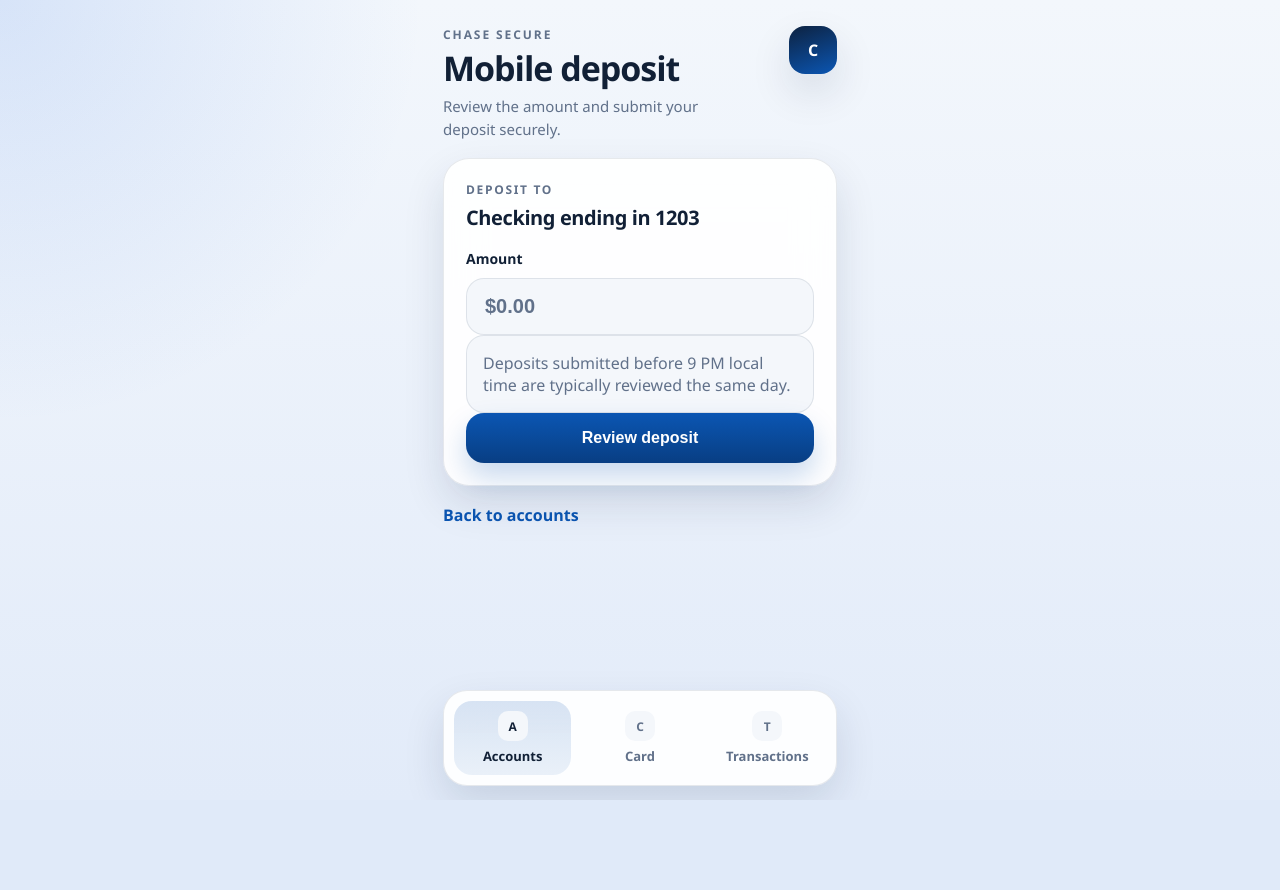
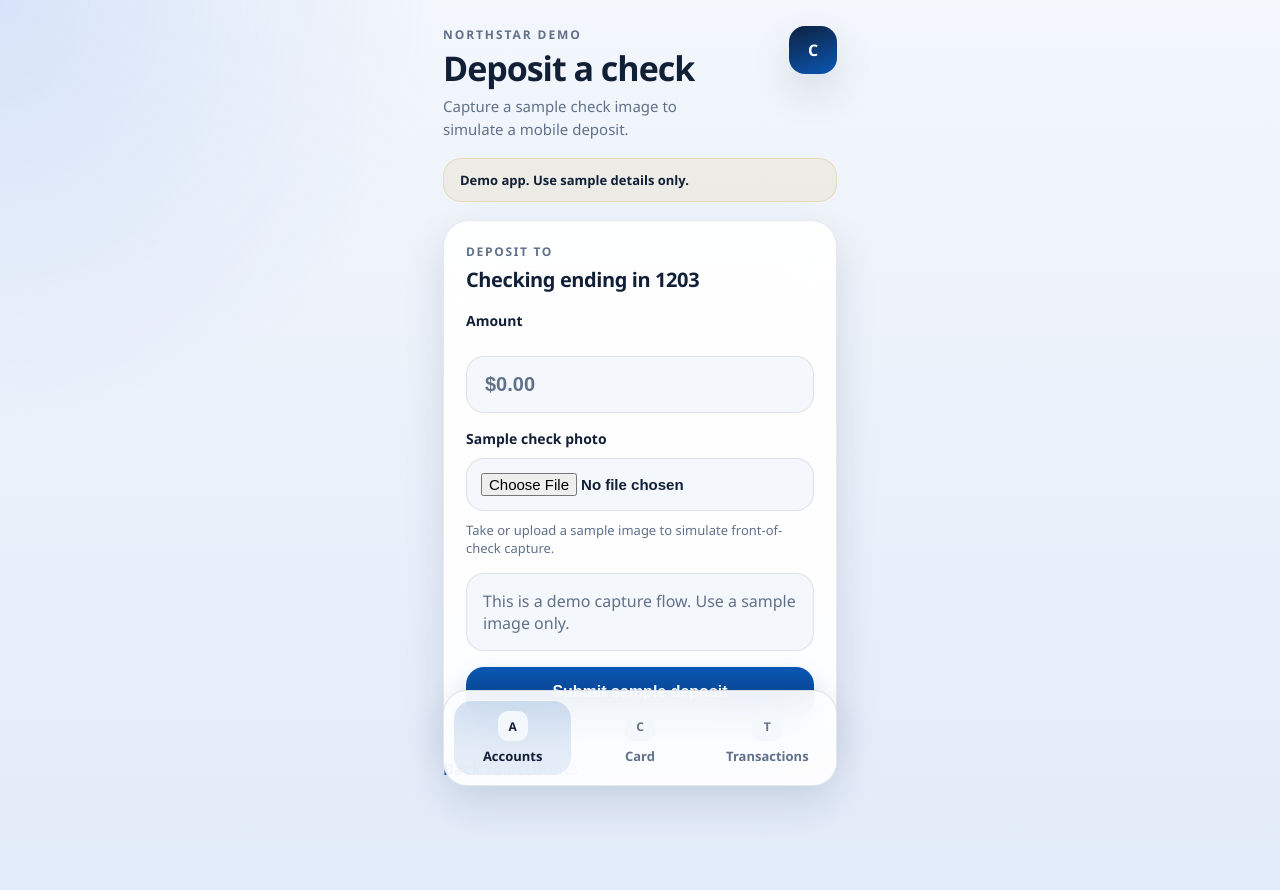
Before and after one commit to procvv/newchaseee, a Flask app: page /deposit in a window 1280 px wide. Before the commit the page ends 800 px from the top, so only its background shows below. Run offline with Flask 3, Linux system fonts and the light colour scheme.

Commit message:
Add files via upload

```diff
--- a/Chase Bank 4 Mobile/app.py
+++ b/Chase Bank 4 Mobile/app.py
@@ -15,43 +15,85 @@ transactions = [
     {"title": "Cash App transfer", "subtitle": "Sunday, 4:21 PM", "amount": "-$120.00", "positive": False, "category": "Transfer"},
     {"title": "ATM deposit", "subtitle": "Saturday, 11:11 AM", "amount": "+$300.00", "positive": True, "category": "Deposit"},
 ]
+app_name = "Northstar Demo"
 
 @app.route("/")
 def home():
-    return render_template("home.html", balance=balance, transactions=transactions[:3], active_page="accounts")
+    return render_template("home.html", balance=balance, transactions=transactions[:3], active_page="accounts", app_name=app_name)
 
 
 @app.route("/card")
 def card_page():
-    return render_template("card.html", active_page="card")
+    return render_template("card.html", active_page="card", app_name=app_name)
 
 @app.route("/deposit", methods=["GET", "POST"])
 def deposit():
     global balance
     if request.method == "POST":
         amount = float(request.form["amount"])
+        check_image = request.files.get("check_image")
+        if not check_image or not check_image.filename:
+            return render_template(
+                "deposit.html",
+                active_page="accounts",
+                app_name=app_name,
+                error="Add a sample check photo to continue.",
+                form_data=request.form
+            )
         balance += amount
-        return redirect(f"/receipt?amount={amount}")
-    return render_template("deposit.html", active_page="accounts")
+        return redirect(f"/receipt?amount={amount}&source=check")
+    return render_template("deposit.html", active_page="accounts", app_name=app_name, error=None, form_data={})
+
+
+@app.route("/add-money", methods=["GET", "POST"])
+def add_money():
+    global balance
+    if request.method == "POST":
+        amount = float(request.form["amount"])
+        card_number = "".join(ch for ch in request.form["card_number"] if ch.isdigit())
+        expiry = request.form["expiry"]
+        cvv = request.form["cvv"]
+        holder_name = request.form["holder_name"]
+
+        if len(card_number) != 16:
+            return render_template(
+                "add_money.html",
+                active_page="accounts",
+                app_name=app_name,
+                error="Card number must be exactly 16 digits.",
+                form_data=request.form
+            )
+
+        balance += amount
+        return redirect(
+            f"/receipt?amount={amount}&source=card&last4={card_number[-4:]}&holder_name={holder_name}"
+        )
+
+    return render_template("add_money.html", active_page="accounts", app_name=app_name, error=None, form_data={})
 
 @app.route("/receipt")
 def receipt():
     amount = float(request.args.get("amount"))
     now = datetime.now()
-    last4 = random.randint(1000, 9999)
+    last4 = request.args.get("last4") or random.randint(1000, 9999)
     tx_id = random.randint(100000000000, 999999999999)
+    source = request.args.get("source", "deposit")
+    holder_name = request.args.get("holder_name", "Sample User")
 
     return render_template("receipt.html",
                            amount=amount,
                            date=now.strftime("%m/%d/%Y %H:%M"),
                            last4=last4,
                            tx_id=tx_id,
-                           active_page="accounts")
+                           source=source,
+                           holder_name=holder_name,
+                           active_page="accounts",
+                           app_name=app_name)
 
 
 @app.route("/transactions")
 def transactions_page():
-    return render_template("transactions.html", transactions=transactions, balance=balance, active_page="transactions")
+    return render_template("transactions.html", transactions=transactions, balance=balance, active_page="transactions", app_name=app_name)
 
 
 @app.route("/healthz")
--- a/Chase Bank 4 Mobile/static/style.css
+++ b/Chase Bank 4 Mobile/static/style.css
@@ -107,6 +107,20 @@ body {
     color: #ffffff;
     font-weight: 800;
     box-shadow: var(--shadow);
+}
+
+.demo-banner {
+    padding: 12px 16px;
+    border: 1px solid rgba(218, 170, 73, 0.28);
+    border-radius: 18px;
+    background: rgba(218, 170, 73, 0.12);
+    color: var(--text);
+}
+
+.demo-banner p {
+    margin: 0;
+    font-size: 13px;
+    font-weight: 700;
 }
 
 .install-banner,
@@ -410,6 +424,12 @@ body {
     gap: 12px;
 }
 
+.field-split {
+    display: grid;
+    grid-template-columns: repeat(2, minmax(0, 1fr));
+    gap: 12px;
+}
+
 .stat-tile,
 .mini-action,
 .info-strip {
@@ -447,6 +467,13 @@ body {
     text-align: center;
     text-decoration: none;
     cursor: pointer;
+}
+
+.secondary-cta {
+    background: transparent;
+    border: 1px solid var(--line);
+    color: var(--text);
+    box-shadow: none;
 }
 
 .button,
@@ -564,6 +591,12 @@ body {
     flex-direction: column;
 }
 
+.stack-form {
+    display: flex;
+    flex-direction: column;
+    gap: 16px;
+}
+
 .field-label {
     display: block;
     margin-bottom: 10px;
@@ -593,6 +626,27 @@ input::placeholder {
 input:focus {
     border-color: rgba(11, 86, 179, 0.45);
     box-shadow: 0 0 0 4px rgba(11, 86, 179, 0.12);
+}
+
+.file-input {
+    padding: 14px;
+    font-size: 15px;
+}
+
+.helper-copy {
+    margin: 10px 0 0;
+    color: var(--muted);
+    font-size: 13px;
+    line-height: 1.4;
+}
+
+.error-banner {
+    padding: 14px 16px;
+    border: 1px solid rgba(189, 73, 73, 0.2);
+    border-radius: 16px;
+    background: rgba(189, 73, 73, 0.12);
+    color: #9f2f2f;
+    font-weight: 700;
 }
 
 .receipt-card {
@@ -734,6 +788,7 @@ input:focus {
     .install-banner,
     .section-header,
     .card-editor-grid,
+    .field-split,
     .action-row,
     .stat-grid {
         grid-template-columns: 1fr;
--- a/Chase Bank 4 Mobile/templates/base.html
+++ b/Chase Bank 4 Mobile/templates/base.html
@@ -3,13 +3,13 @@
 <head>
     <meta charset="UTF-8">
     <meta name="viewport" content="width=device-width, initial-scale=1.0, viewport-fit=cover">
-    <title>{% block title %}Chase Secure{% endblock %}</title>
+    <title>{% block title %}{{ app_name }}{% endblock %}</title>
     <meta name="theme-color" content="#f3f7fc" id="themeColorMeta">
     <meta name="mobile-web-app-capable" content="yes">
     <meta name="apple-mobile-web-app-capable" content="yes">
     <meta name="apple-mobile-web-app-status-bar-style" content="default">
-    <meta name="apple-mobile-web-app-title" content="Chase Secure">
-    <meta name="description" content="A mobile-friendly banking demo that can be installed to your home screen.">
+    <meta name="apple-mobile-web-app-title" content="{{ app_name }}">
+    <meta name="description" content="A fictional finance demo app that can be installed to your home screen.">
     <link rel="manifest" href="/manifest.webmanifest">
     <link rel="apple-touch-icon" href="/static/icons/apple-touch-icon.png">
     <link rel="icon" type="image/png" sizes="192x192" href="/static/icons/icon-192.png">
@@ -19,12 +19,16 @@
     <div class="container app-shell">
         <header class="app-topbar">
             <div>
-                <p class="eyebrow">Chase Secure</p>
+                <p class="eyebrow">{{ app_name }}</p>
                 <h1 class="page-title">{% block page_title %}{% endblock %}</h1>
                 {% block page_subtitle %}{% endblock %}
             </div>
             <div class="brand-mark" aria-hidden="true">C</div>
         </header>
+
+        <section class="demo-banner">
+            <p>Demo app. Use sample details only.</p>
+        </section>
 
         <section class="install-banner is-hidden" id="installBanner" aria-live="polite">
             <div>
--- a/Chase Bank 4 Mobile/templates/card.html
+++ b/Chase Bank 4 Mobile/templates/card.html
@@ -1,6 +1,6 @@
 {% extends "base.html" %}
 
-{% block title %}Card | Chase Secure{% endblock %}
+{% block title %}Card | {{ app_name }}{% endblock %}
 {% block page_title %}Card controls{% endblock %}
 {% block page_subtitle %}<p class="page-subtitle">Update your card details, show or hide the number, and position the card how you want.</p>{% endblock %}
 
@@ -11,7 +11,7 @@
         <article class="bank-card" id="bankCard" aria-label="Debit card editor" role="button" tabindex="0">
             <div class="bank-card-top">
                 <div>
-                    <p class="bank-card-brand">CHASE SECURE</p>
+                    <p class="bank-card-brand">{{ app_name }}</p>
                     <p class="bank-card-type">Debit</p>
                 </div>
                 <div class="bank-card-chip"></div>
--- a/Chase Bank 4 Mobile/templates/deposit.html
+++ b/Chase Bank 4 Mobile/templates/deposit.html
@@ -1,8 +1,8 @@
 {% extends "base.html" %}
 
-{% block title %}Deposit | Chase Secure{% endblock %}
-{% block page_title %}Mobile deposit{% endblock %}
-{% block page_subtitle %}<p class="page-subtitle">Review the amount and submit your deposit securely.</p>{% endblock %}
+{% block title %}Deposit | {{ app_name }}{% endblock %}
+{% block page_title %}Deposit a check{% endblock %}
+{% block page_subtitle %}<p class="page-subtitle">Capture a sample check image to simulate a mobile deposit.</p>{% endblock %}
 
 {% block content %}
     <section class="card section-card">
@@ -13,14 +13,23 @@
             </div>
         </div>
 
-        <form method="POST">
+        {% if error %}
+            <div class="error-banner">{{ error }}</div>
+        {% endif %}
+
+        <form method="POST" enctype="multipart/form-data" class="stack-form">
             <label class="sr-only" for="amount">Deposit amount</label>
             <label class="field-label" for="amount">Amount</label>
-            <input id="amount" type="number" step="0.01" name="amount" placeholder="$0.00" required>
+            <input id="amount" type="number" step="0.01" min="1" name="amount" placeholder="$0.00" value="{{ form_data.get('amount', '') }}" required>
+            <div class="field-group">
+                <label class="field-label" for="check_image">Sample check photo</label>
+                <input id="check_image" class="file-input" type="file" accept="image/*" capture="environment" name="check_image" required>
+                <p class="helper-copy">Take or upload a sample image to simulate front-of-check capture.</p>
+            </div>
             <div class="info-strip">
-                <p>Deposits submitted before 9 PM local time are typically reviewed the same day.</p>
+                <p>This is a demo capture flow. Use a sample image only.</p>
             </div>
-            <button class="button" type="submit">Review deposit</button>
+            <button class="button" type="submit">Submit sample deposit</button>
         </form>
     </section>
 
--- a/Chase Bank 4 Mobile/templates/transactions.html
+++ b/Chase Bank 4 Mobile/templates/transactions.html
@@ -1,6 +1,6 @@
 {% extends "base.html" %}
 
-{% block title %}Transactions | Chase Secure{% endblock %}
+{% block title %}Transactions | {{ app_name }}{% endblock %}
 {% block page_title %}Transactions{% endblock %}
 {% block page_subtitle %}<p class="page-subtitle">Review recent account activity and posted deposits.</p>{% endblock %}
 
```
Also changed, not shown: Chase Bank 4 Mobile/templates/add_money.html (added, +54 -0 lines), Chase Bank 4 Mobile/templates/home.html (+8 -5 lines), Chase Bank 4 Mobile/templates/receipt.html (+17 -7 lines).
